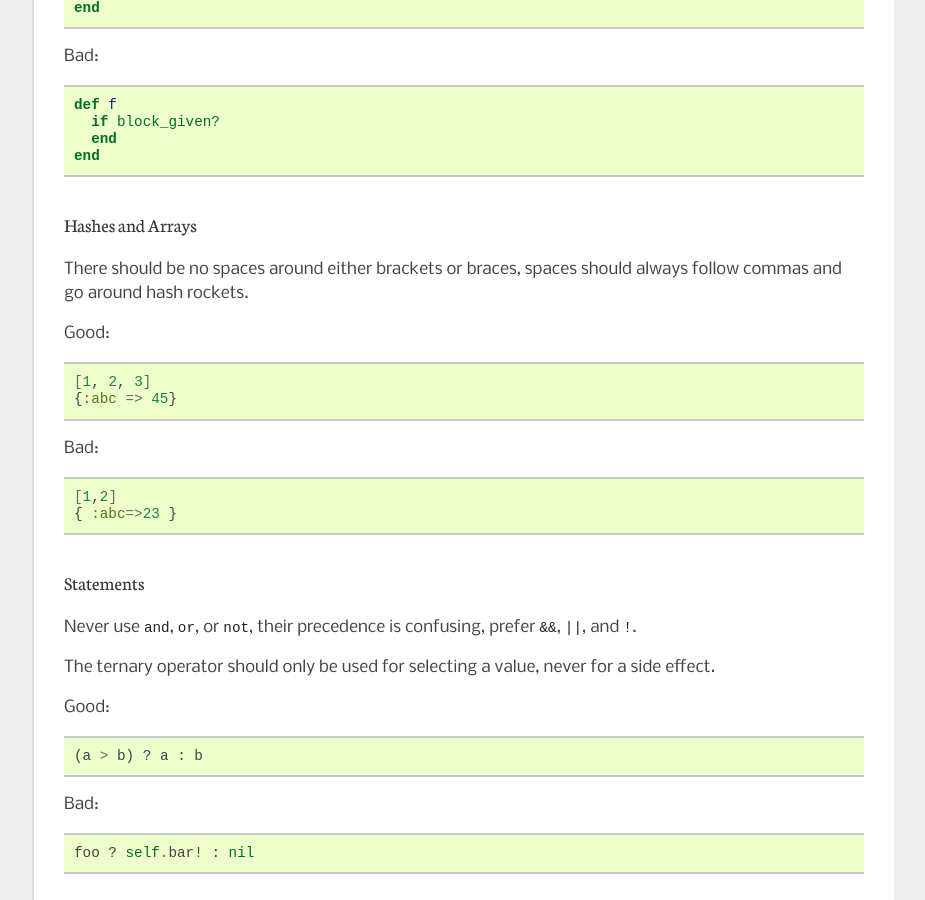
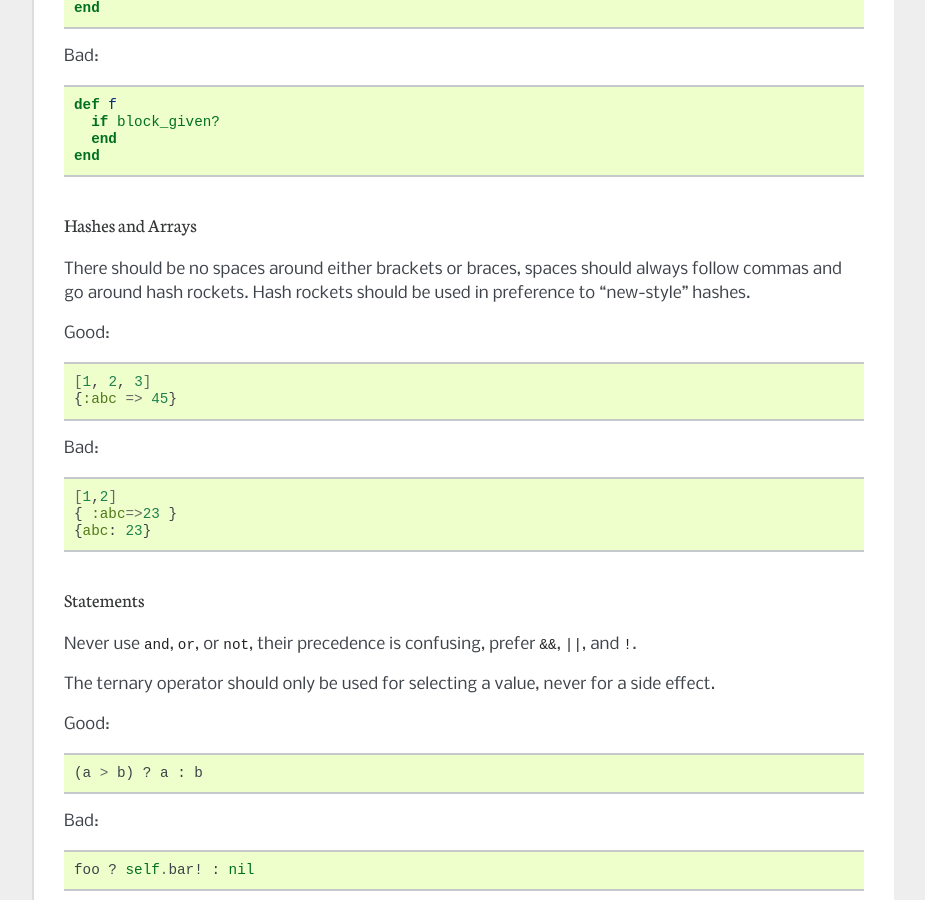
Before and after one commit to topazproject/topaz, a Sphinx documentation site: the page built from docs/style-guide.rst, in a window 1280 px wide and 900 px high, scrolled down 2571 px. Shown: the whole window, without its empty margins (198-1123 px from the left). Built offline with Sphinx 7.4.7, drawn with Linux system fonts in a browser that asks for light colours; some of the changed text lies outside the part shown.

Commit message:
Updates from review.

```diff
--- a/docs/style-guide.rst
+++ b/docs/style-guide.rst
@@ -157,7 +157,8 @@ Hashes and Arrays
 ~~~~~~~~~~~~~~~~~
 
 There should be no spaces around either brackets or braces, spaces should
-always follow commas and go around hash rockets.
+always follow commas and go around hash rockets. Hash rockets should be used
+in preference to "new-style" hashes.
 
 Good:
 
@@ -172,6 +173,7 @@ Bad:
 
     [1,2]
     { :abc=>23 }
+    {abc: 23}
 
 Statements
 ~~~~~~~~~~
```
Also changed, not shown: other parts of docs/style-guide.rst (+3 -3 lines).
